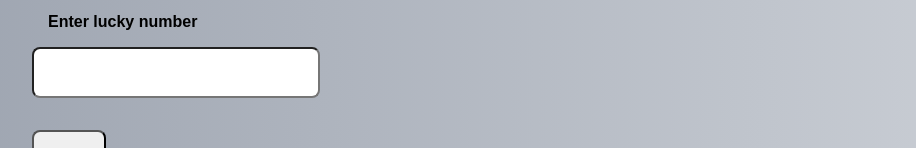
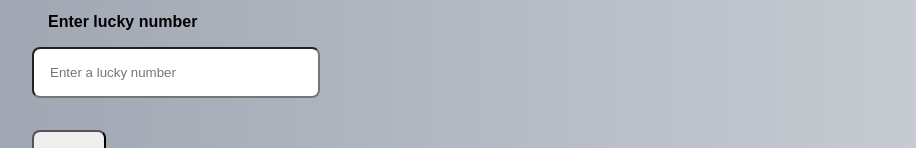
Before and after one commit to raghunadh-g/markEleven, a plain HTML site: page index.html in a window 1280 px wide. Shown: the part 211-359 px from the top of the page, without its empty margins (104-1020 px from the left). Drawn offline with Linux system fonts and the light colour scheme.

Commit message:
add prompt message

```diff
--- a/index.html
+++ b/index.html
@@ -19,7 +19,7 @@
             class="bday"
           />
           <label>Enter lucky number</label>
-          <input key="second" type="text" class="luckyNum" />
+          <input key="second" type="text" class="luckyNum" placeholder="Enter a lucky number"/>
           <button id="check">Check</button>
         </div>
         <div class="aside">
```
